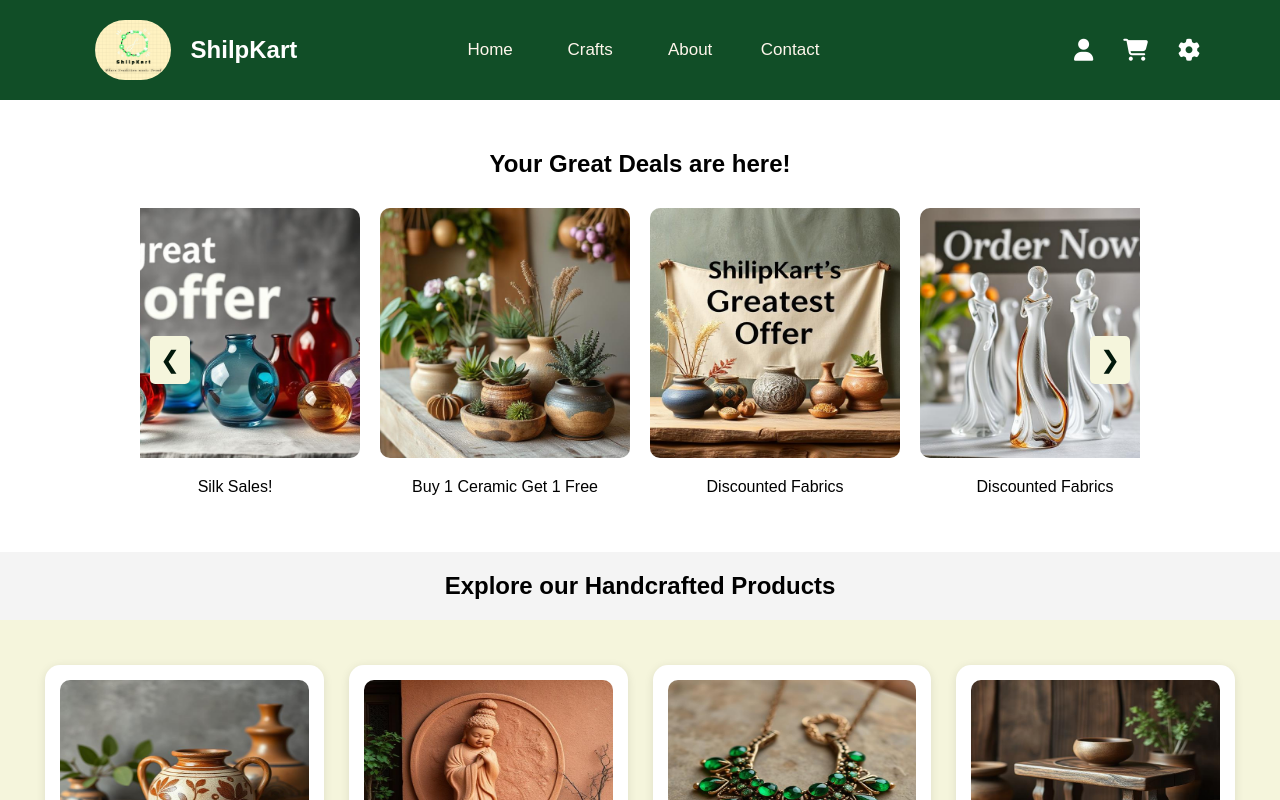
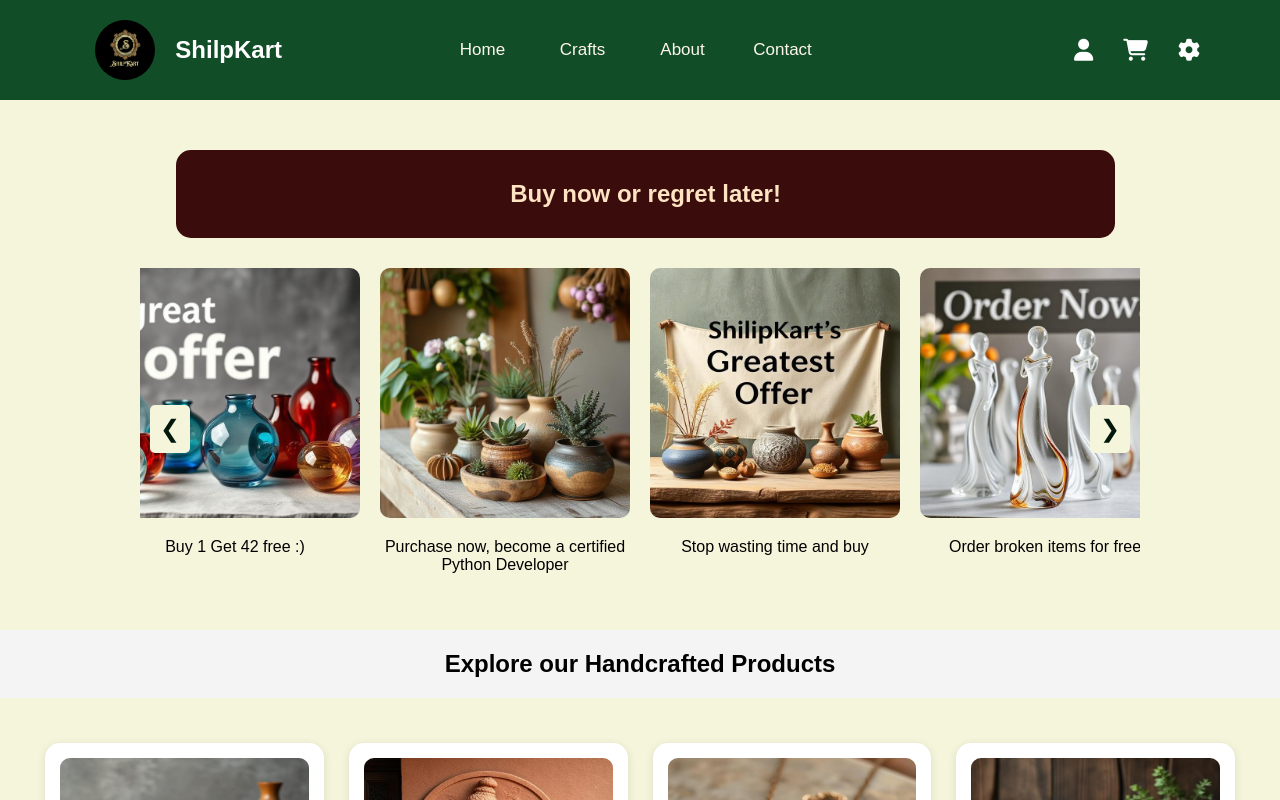
Before and after one commit to nandini252005/ShilpKart, a React (Create React App) app: page / in a window 1280 px wide. Shown: the top 800 px of the page. Built offline with nearby package versions, Linux system fonts and the light colour scheme.

Commit message:
modified1102

```diff
--- a/index.html
+++ b/public/index.html
@@ -25,7 +25,7 @@
       work correctly both with client-side routing and a non-root public URL.
       Learn how to configure a non-root public URL by running `npm run build`.
     -->
-    <title>React App</title>
+    <title>ShilpKart</title>
   </head>
   <body>
     <noscript>You need to enable JavaScript to run this app.</noscript>
--- a/src/App.css
+++ b/src/App.css
@@ -16,6 +16,7 @@
 }
 .logo-container{
   display: flex;
+
 
 }
 .logo-container>img{
@@ -62,9 +63,16 @@
 .great-deals {
   text-align: center;
   padding: 30px;
-  background-color: #fff;
+  background-color: beige;
 }
-
+.great-deals>h2{
+  background-color:rgb(58, 12, 12);
+  padding: 30px;
+  width: 72%;
+  margin-left: 12%;
+  border-radius: 15px;
+  color: bisque;
+}
 .deals-slider {
   display: flex;
   align-items: center;
--- a/src/components/Deals.js
+++ b/src/components/Deals.js
@@ -8,25 +8,25 @@
     return(
       <>
       <section className="great-deals">
-      <h2>Your Great Deals are here!</h2>
+      <h2>Buy now or regret later!</h2>
       <div className="deals-slider">
           <button className="slider-btn left" onclick="prevSlide()">&#10094;</button>
           <div className="deals-container">
               <div className="deal">
                   <img src={deals4} alt="Deal 1" />
-                  <p>Silk Sales!</p>
+                  <p>Buy 1 Get 42 free :)</p>
               </div>
               <div className="deal">
                   <img src={deals2} alt="Deal 2" />
-                  <p>Buy 1 Ceramic Get 1 Free</p>
+                  <p>Purchase now, become a certified Python Developer</p>
               </div>
               <div className="deal">
                   <img src={deals1} alt="Deal 3" />
-                  <p>Discounted Fabrics</p>
+                  <p>Stop wasting time and buy</p>
               </div>
               <div className="deal">
                   <img src={deals3} alt="Deal 3" />
-                  <p>Discounted Fabrics</p>
+                  <p>Order broken items for free</p>
               </div>
 
           </div>
--- a/src/components/Header.js
+++ b/src/components/Header.js
@@ -9,7 +9,7 @@
         <React.Fragment>
             <header className="header">
                 <div className='logo-container'>
-                <img src={logo} alt='logo' />
+                <img className="logo-img" src={logo} alt='logo' />
                 <h1 className="logo">ShilpKart</h1>
                 </div>
                 <nav className="header-buttons">
```
Also changed, not shown: src/images/logo.png, 1 other file (tests, documents, lock files or other folders).
